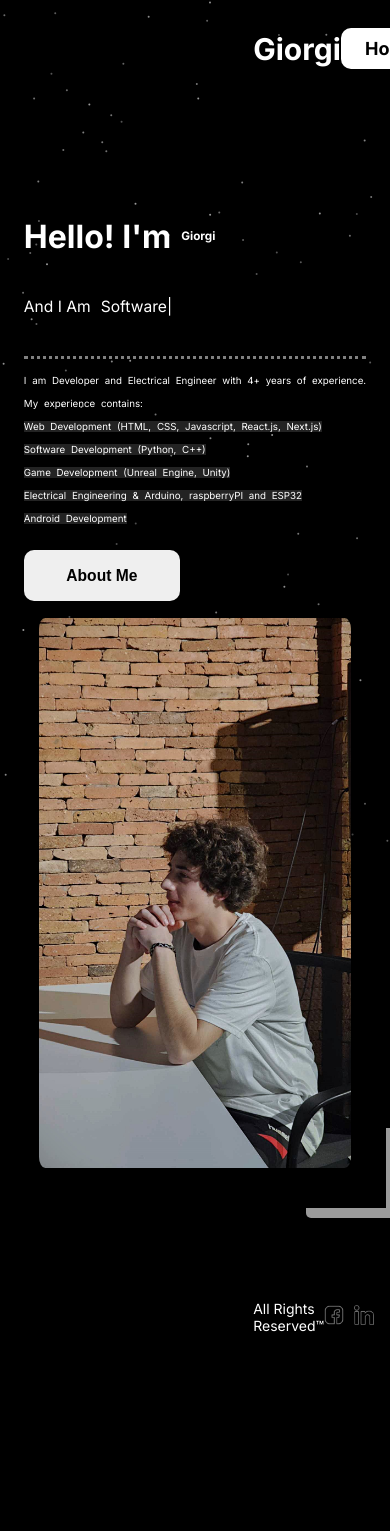
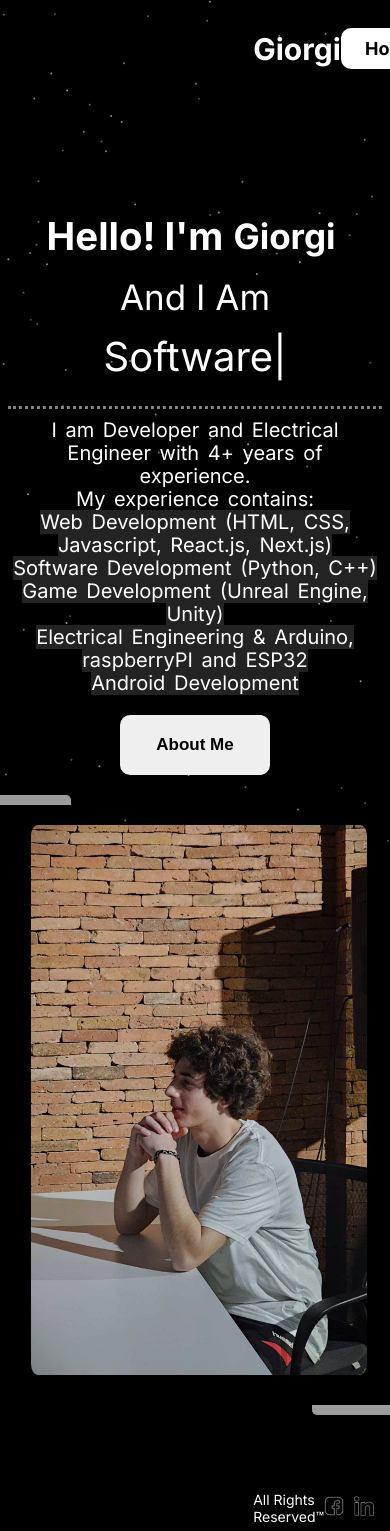
Before and after one commit to RyuKam1/portfolio-website, a Next.js app: page / in a window 390 px wide. Before the commit the page ends 1340 px from the top, so only its background shows below. Built offline with nearby package versions, Linux system fonts and the light colour scheme.

Commit message:
Main Page Responsive Fixes and Changes

```diff
--- a/src/app/page.jsx
+++ b/src/app/page.jsx
@@ -15,7 +15,9 @@ export default function Home() {
         <h1 className={styles.title}>
           Hello! I&apos;m
           <div>
-            <InteractiveText></InteractiveText>
+            <InteractiveText
+              className={styles.interactiveName}
+            ></InteractiveText>
           </div>
         </h1>
         <span className={styles.proffesion}>
--- a/src/app/page.module.css
+++ b/src/app/page.module.css
@@ -4,7 +4,7 @@
   align-items: flex-start;
   padding: 6rem 0rem;
   min-height: 100vh;
-  margin: 0 15vw; /* Reduced for better responsiveness */
+  margin: 0 30vh;
 }
 
 .titleContainer,
@@ -26,7 +26,6 @@
 
 .title h1 {
   margin: 10px;
-  font-size: 3vw; /* Scalable font size */
 }
 
 .name {
@@ -35,14 +34,14 @@
   align-items: center;
   text-align: center;
   height: 60px;
-  font-size: 35px; /* Kept original size for larger screens */
-  width: auto;
+  width: 100px;
+  font-size: 35px;
 }
 
 .proffesion {
   display: flex;
   align-items: center;
-  font-size: 35px; /* Same as before */
+  font-size: 35px;
 }
 
 .typing {
@@ -72,36 +71,18 @@
 }
 
 .imageContainer {
-  width: 500px; /* Fixed width to ensure it appears correctly */
+  width: 500px;
   height: 550px;
-  max-width: 500px; /* Restricting maximum width */
   position: relative;
   transition: ease 0.5s;
-  margin: 0 auto; /* Centering the image */
+  margin-left: 2vw;
+  margin-right: 5vw;
 }
 
 .img {
   object-fit: cover;
   border-radius: 2%;
   box-shadow: 0 0 10px black;
-  width: 100%;
-  height: 100%;
-}
-
-.imageContainer {
-  width: 500px; /* Fixed width for larger screens */
-  height: 550px; /* Fixed height */
-  position: relative;
-  transition: ease 0.5s;
-  margin: 0 auto; /* Center the image */
-}
-
-.img {
-  object-fit: cover;
-  border-radius: 2%;
-  box-shadow: 0 0 10px black;
-  width: 100%;
-  height: 100%;
 }
 
 .imageContainer::after {
@@ -117,7 +98,6 @@
   border-color: #9b9b9b;
   transition: ease 0.5s;
 }
-
 .imageContainer:hover {
   box-shadow: 0px 0px 165px -50px rgba(255, 255, 255, 0.59);
   -moz-box-shadow: 0px 0px 165px -50px rgba(255, 255, 255, 0.59);
@@ -132,6 +112,12 @@
   bottom: -70px;
 }
 
+.imageContainer:hover::before {
+  border-color: white;
+  right: 480px;
+  bottom: 520px;
+}
+
 .imageContainer::before {
   content: "";
   position: absolute;
@@ -139,96 +125,146 @@
   width: 80px;
   border-top: 10px solid;
   border-left: 10px solid;
-  right: 460px;
+  right: 92%;
   bottom: 500px;
   border-radius: 5px;
   border-color: #9b9b9b;
   transition: ease-out 0.5s;
 }
 
-.imageContainer:hover::before {
-  border-color: white;
-  right: 480px;
-  bottom: 520px;
-}
-
 .btn {
-  padding: 2vh 0;
-  height: 6vh;
+  padding: 20px 0px;
+  height: 60px;
   width: 150px;
   border: none;
   border-radius: 10px;
   cursor: pointer;
-  transition: all 0.3s ease-in-out;
+  transition: 0.1s ease-in-out;
   text-align: center;
   font-size: 17px;
   font-weight: 550;
+  transition: all 0.3s;
 }
 
 .btn:hover {
   box-shadow: 0px 0px 20px -2px rgba(255, 255, 255, 1);
+  -moz-box-shadow: 0px 0px 20px -2px rgba(255, 255, 255, 1);
+  box-shadow: 0px 0px 20px -2px rgba(255, 255, 255, 1);
+
   transform: translateY(-5px);
 }
 
-.trail {
-  position: absolute;
-  height: 0.3vw;
-  width: 0.3vw;
-  border-radius: 50%;
-  background: teal;
-  z-index: 2;
+@media (max-width: 1800px) {
+  .imageContainer {
+    margin-right: 0;
+  }
 }
 
-/* Media Queries for responsiveness */
+@media (max-width: 1700px) {
+  .imageContainer::after {
+    content: "";
+    height: 80px;
+    width: 80px;
+    right: -35px;
+    bottom: -40px;
+  }
+  .imageContainer:hover {
+    transform: scale(1.05);
+  }
+
+  .imageContainer:hover::after {
+    right: -55px;
+    bottom: -60px;
+  }
+
+  .imageContainer:hover::before {
+    right: 440px;
+    bottom: 510px;
+  }
+
+  .imageContainer::before {
+    content: "";
+    height: 80px;
+    width: 80px;
+    right: 88%;
+    bottom: 490px;
+  }
+}
+
+@media (max-width: 1550px) {
+  .proffesion {
+    flex-direction: column;
+    align-items: flex-start;
+  }
+
+  .typing {
+    margin-left: 0;
+    text-align: left;
+    margin-top: 8px;
+  }
+}
+
+@media (max-width: 1400px) {
+  .imageContainer {
+    width: 80%;
+  }
+}
+
 @media (max-width: 1200px) {
   .main {
-    margin: 0 10vw;
-    flex-direction: column; /* Stack on smaller screens */
+    margin: 0 15vh;
+    flex-direction: column;
     align-items: center;
+    justify-content: center;
+  }
+
+  .titleContainer {
+    text-align: center;
+    justify-content: center;
+    align-items: center;
+
+    font-size: 1.2rem;
+  }
+
+  .proffesion {
+    align-items: center;
+    justify-content: center;
+  }
+
+  .typing {
+    text-align: center;
+  }
+
+  .desc {
+    font-size: 1.25rem;
   }
 
   .imageContainer {
-    width: 50vw; /* Smaller size for medium screens */
-    margin: 2vh auto;
-  }
-
-  .name,
-  .proffesion,
-  .typing {
-    font-size: 3vw; /* Adjust font size for medium screens */
-  }
-
-  .desc,
-  .experienceText {
-    font-size: 1.5vw; /* Adjusted text for better readability */
+    margin-top: 50px;
+    width: 70%;
   }
 }
 
-@media (max-width: 768px) {
-  .main {
-    margin: 0 5vw;
-    flex-direction: column;
-    align-items: center;
-  }
-
+@media (max-width: 850px) {
   .imageContainer {
-    width: 80vw; /* Larger for small screens */
-    max-width: none;
-  }
-
-  .name,
-  .proffesion,
-  .typing {
-    font-size: 4vw; /* Larger text on small devices */
-  }
-
-  .desc,
-  .experienceText {
-    font-size: 2.5vw; /* Adjust text for smaller devices */
-  }
-
-  .btn {
-    width: 40vw;
-    font-size: 4vw;
+    width: 90%;
   }
 }
+
+@media (max-width: 630px) {
+  .main {
+    margin: 0 5vh;
+  }
+  .imageContainer {
+    width: 90%;
+  }
+}
+
+@media (max-width: 430px) {
+  .main {
+    margin: 0 1vh;
+  }
+  .imageContainer {
+    width: 90%;
+  }
+}
```
